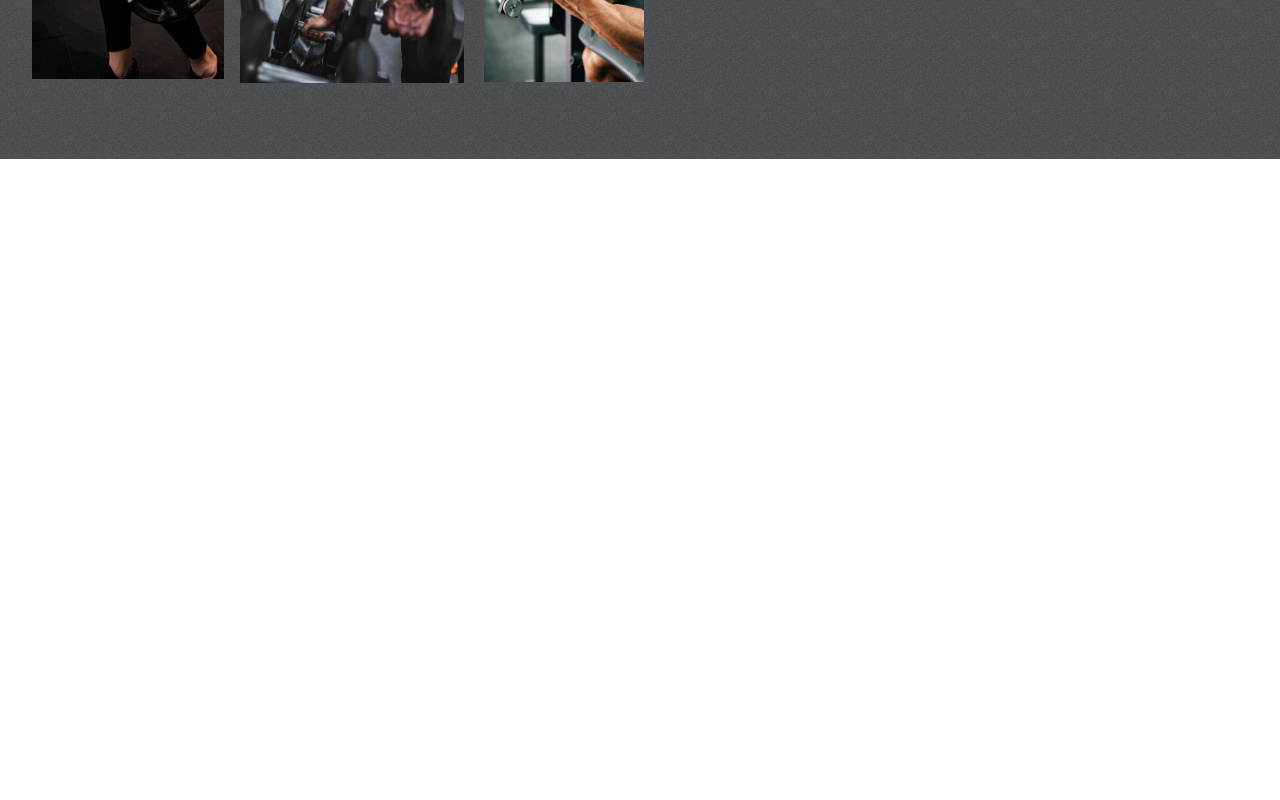
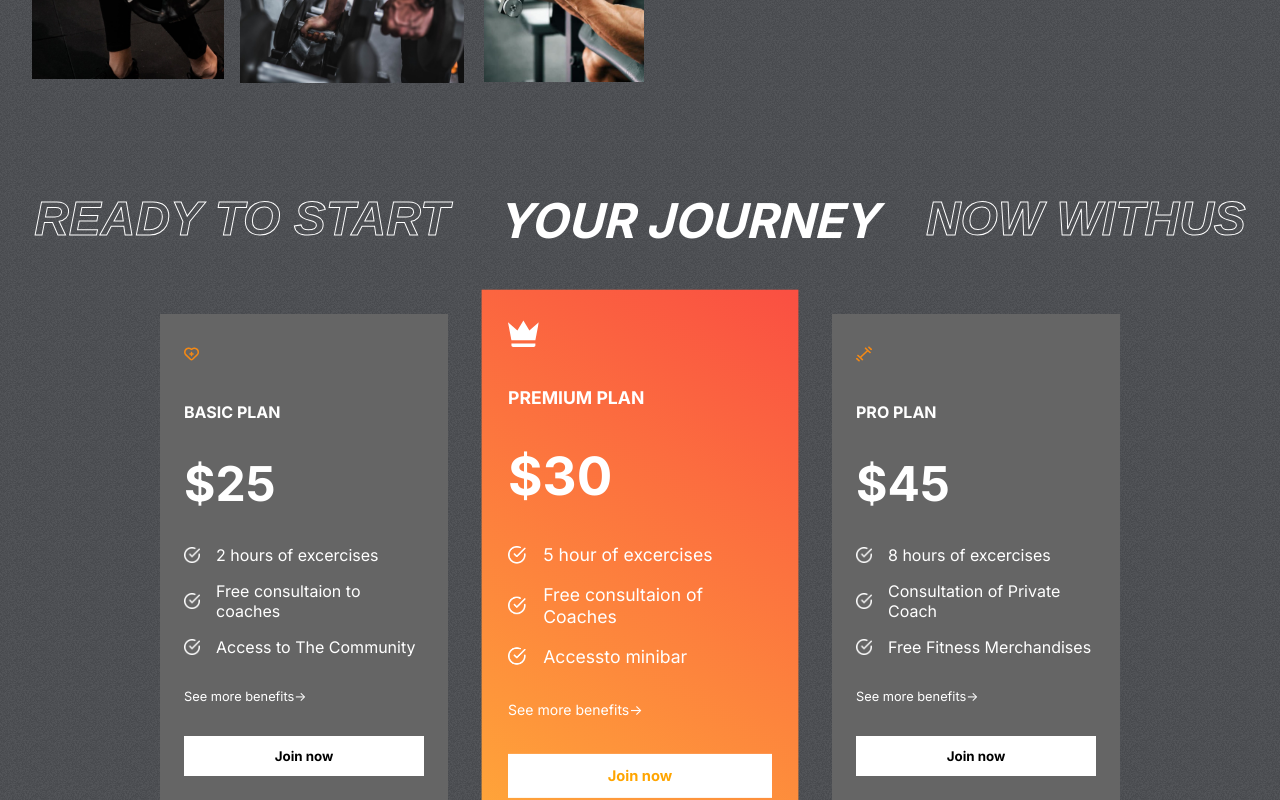
Before and after one commit to EngrAminullah/gym-app, a React (Create React App) app: page / in a window 1280 px wide. Shown: the part 1751-2551 px from the top of the page. Before the commit the page ends 1910 px from the top, so only its background shows below. Built offline with nearby package versions, Linux system fonts and the light colour scheme.

Commit message:
plans component

```diff
--- a/src/App.js
+++ b/src/App.js
@@ -1,5 +1,6 @@
 import "./App.css";
 import Hero from "./components/Hero/Hero";
+import Plans from "./components/Plans/Plans";
 import Programs from "./components/Programs/Programs";
 import Reasons from "./components/Reasons/Reasons";
 
@@ -9,6 +10,7 @@
       <Hero />
       <Programs />
       <Reasons />
+      <Plans />
     </div>
   );
 }
--- /dev/null
+++ b/src/components/Plans/Plans.css
@@ -0,0 +1,75 @@
+.plans-container {
+    margin-top: -4rem;
+    padding: 0 2rem;
+    display: flex;
+    flex-direction: column;
+    gap: 4rem;
+    position: relative;
+}
+
+.plans {
+    display: flex;
+    align-items: center;
+    justify-content: center;
+    gap: 3rem;
+}
+
+.plan {
+    display: flex;
+    flex-direction: column;
+    background: var(--caloryCard);
+    color: white;
+    gap: 2rem;
+    padding: 1.5rem;
+    width: 15rem;
+}
+
+.plan:nth-child(2) {
+    background: var(--planCard);
+    transform: scale(1.1);
+}
+
+.plan>svg {
+    fill: var(--orange);
+    font-weight: bold;
+    height: 2rem;
+}
+
+.plan>:nth-child(2) {
+    font-size: 1rem;
+    font-weight: bold;
+}
+
+.plan>:nth-child(3) {
+    font-size: 3rem;
+    font-weight: bold;
+}
+
+.plan>:nth-child(5) {
+    font-size: 0.8rem;
+
+}
+
+.features {
+    display: flex;
+    flex-direction: column;
+    gap: 1rem;
+}
+
+.feature {
+    display: flex;
+    align-items: center;
+    gap: 1rem;
+}
+
+.feature>img {
+    width: 1rem;
+}
+
+.plans>:nth-child(2)>svg {
+    fill: white;
+}
+
+.plans>:nth-child(2)>button {
+    color: orange;
+}
--- /dev/null
+++ b/src/components/Plans/Plans.jsx
@@ -0,0 +1,41 @@
+import React from "react";
+import "./Plans.css";
+import { plansData } from "../../data/plansData";
+import whiteTick from "../../assets/whiteTick.png";
+
+const Plans = () => {
+  return (
+    <div className="plans-container">
+      <div className="programs-header" style={{ gap: "3rem" }}>
+        <span className="stroke-text">READY TO START</span>
+        <span>YOUR JOURNEY</span>
+        <span className="stroke-text">NOW WITHUS</span>
+      </div>
+      {/* --- plans header --- */}
+      <div className="plans">
+        {plansData.map((plan, i) => (
+          <div className="plan" key={i}>
+            {plan.icon}
+            <span>{plan.name}</span>
+            <span>${plan.price}</span>
+
+            <div className="features">
+              {plan.features.map((feature, i) => (
+                <div className="feature">
+                  <img src={whiteTick} alt="" />
+                  <span key={i}>{feature}</span>
+                </div>
+              ))}
+            </div>
+            <div>
+              <span>See more benefits-> </span>
+            </div>
+            <button className="btn">Join now</button>
+          </div>
+        ))}
+      </div>
+    </div>
+  );
+};
+
+export default Plans;
```
